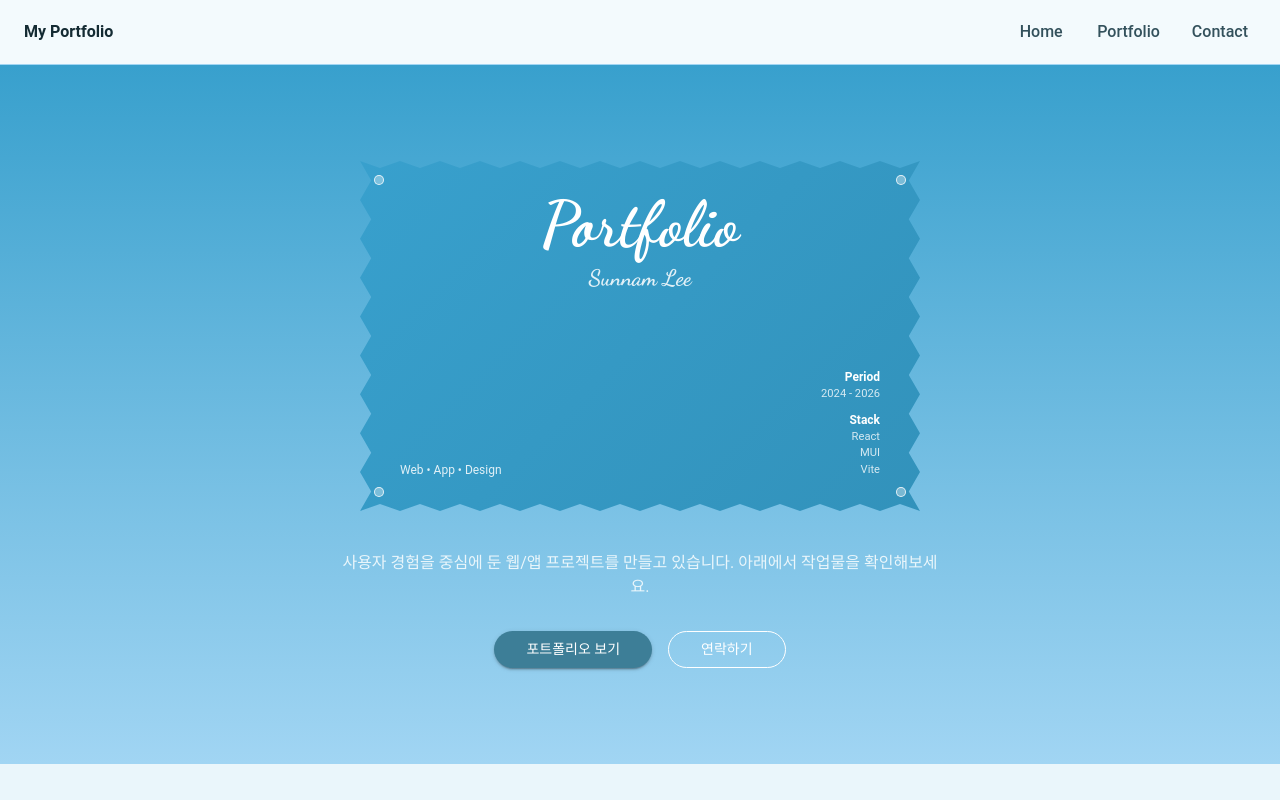
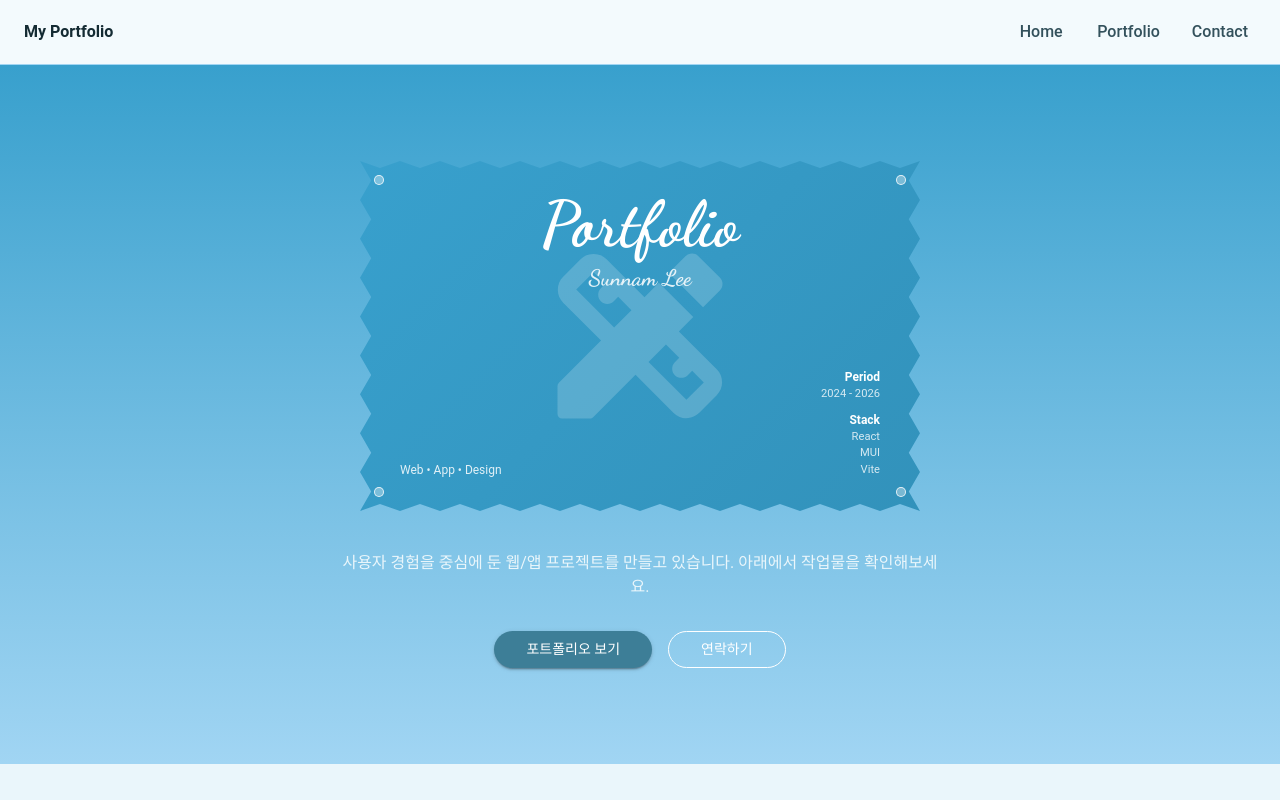
Before and after one commit to LEESUNNAM/AIVIBE, a React (Vite) app in the folder lecture1/my_project/: page / in a window 1280 px wide. Shown: the top 800 px of the page. Built offline with nearby package versions, Linux system fonts and the light colour scheme; a web font is replaced by a local one.

Commit message:
lecture1/my_project: StampCard 가운데 배경 아이콘 추가

```diff
--- a/lecture1/my_project/src/components/ui/StampCard.jsx
+++ b/lecture1/my_project/src/components/ui/StampCard.jsx
@@ -1,5 +1,6 @@
 import Box from '@mui/material/Box';
 import Typography from '@mui/material/Typography';
+import DesignServicesRoundedIcon from '@mui/icons-material/DesignServicesRounded';
 
 function generateStampClipPath({ pointsX = 14, pointsY = 9, depth = 2 } = {}) {
   const points = [];
@@ -78,7 +79,18 @@ function StampCard({ title, signature, tags = [], periodInfo, stackInfo }) {
       <Box sx={{ position: 'absolute', bottom: 14, left: 14, ...cornerDotSx }} />
       <Box sx={{ position: 'absolute', bottom: 14, right: 14, ...cornerDotSx }} />
 
-      <Box>
+      <DesignServicesRoundedIcon
+        sx={{
+          position: 'absolute',
+          top: '50%',
+          left: '50%',
+          transform: 'translate(-50%, -50%)',
+          fontSize: { xs: 140, md: 220 },
+          color: 'rgba(255,255,255,0.18)',
+        }}
+      />
+
+      <Box sx={{ position: 'relative' }}>
         <Typography
           sx={{
             fontFamily: '"Dancing Script", cursive',
@@ -103,7 +115,7 @@ function StampCard({ title, signature, tags = [], periodInfo, stackInfo }) {
         </Typography>
       </Box>
 
-      <Box sx={{ display: 'flex', justifyContent: 'space-between', alignItems: 'flex-end' }}>
+      <Box sx={{ position: 'relative', display: 'flex', justifyContent: 'space-between', alignItems: 'flex-end' }}>
         {tags.length > 0 && (
           <Typography
             sx={{
```
